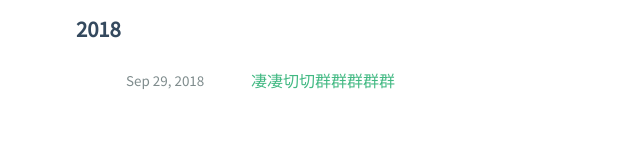
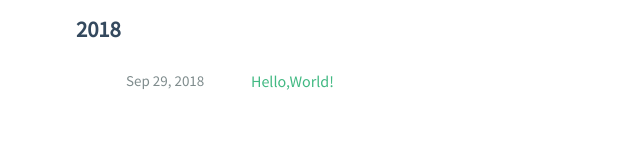
Before and after one commit to supermanbai/blog, a plain HTML site: page archives/index.html in a window 1280 px wide. Shown: the part 162-322 px from the top of the page, without its empty margins (314-954 px from the left). Drawn offline with nearby package versions, Linux system fonts and the light colour scheme; some packages are replaced by stand-ins of ours.

Commit message:
Site updated: 2018-09-29 19:07:29

```diff
--- a/archives/index.html
+++ b/archives/index.html
@@ -27,7 +27,7 @@
             <div class="archive">
                 <h2 class="archive-year">2018</h2>
                 <div class="post-item">
-                    <div class="post-info">Sep 29, 2018</div><a href="/2018/09/29/hello-world/" class="post-title-link">凄凄切切群群群群群</a>
+                    <div class="post-info">Sep 29, 2018</div><a href="/2018/09/29/hello-world/" class="post-title-link">Hello,World!</a>
                 </div>
             </div>
         </main>
```
